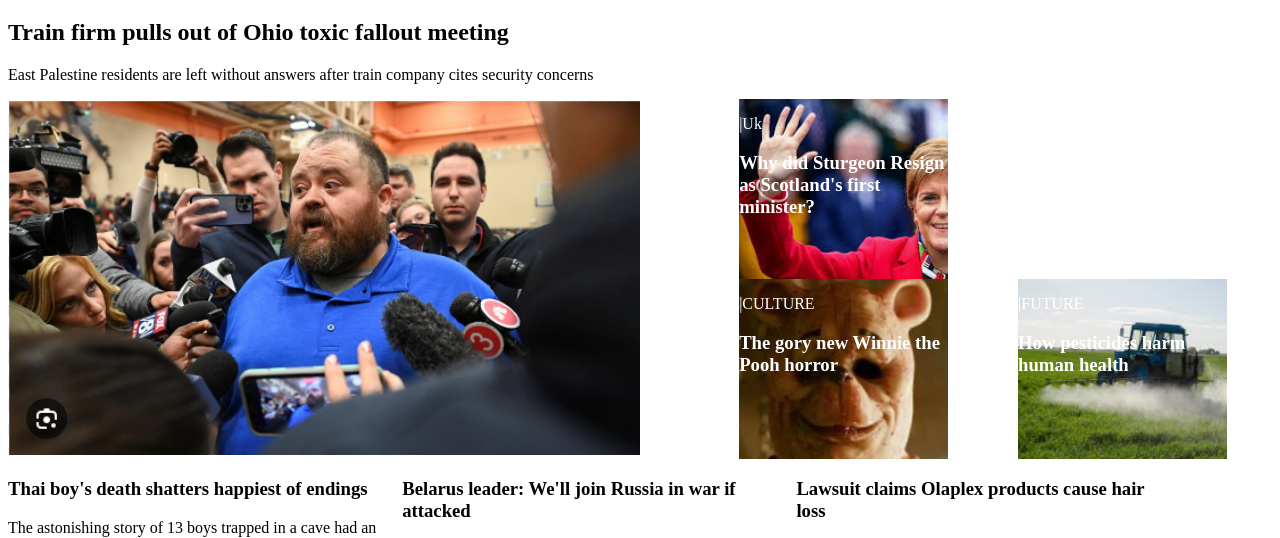
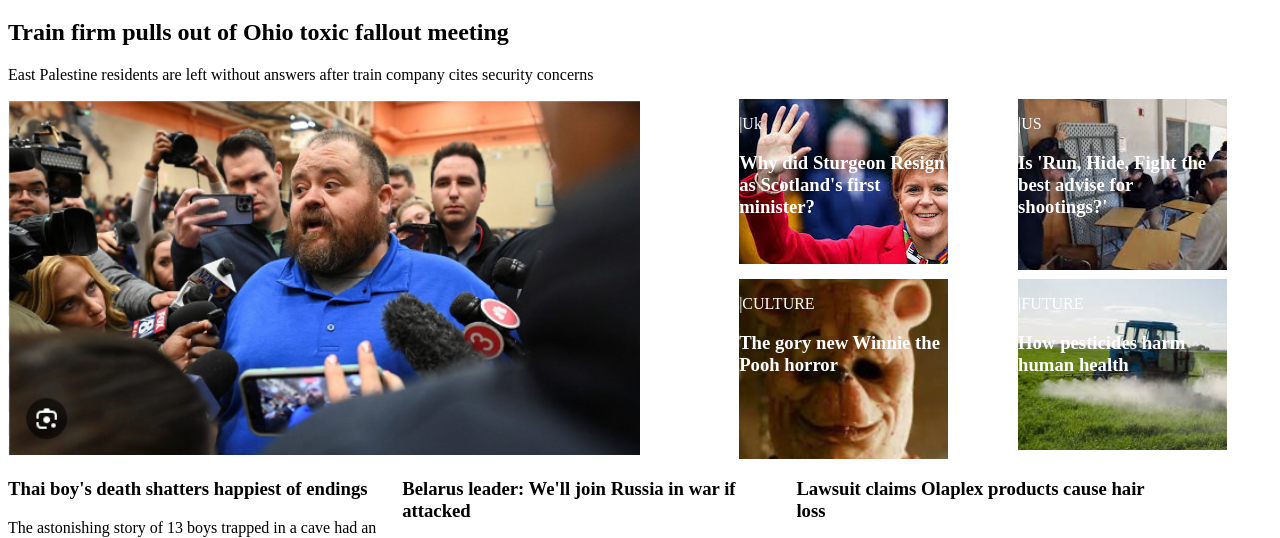
Before and after one commit to SofterEnginuity/BBC, a plain HTML site: page index.html in a window 1280 px wide. Shown: the part 202-740 px from the top of the page. Drawn offline with Linux system fonts and the light colour scheme.

Commit message:
update bg img layout

```diff
--- a/css/main.css
+++ b/css/main.css
@@ -117,19 +117,16 @@ article {
 .mida2 {
     background-image: url("images/scotland.png");
     background-repeat: no-repeat;
-    background-size:cover;
 }
 
 .mida1 {
-    background-image: url("");
+    background-image: url("images/drill.png");
     background-repeat: no-repeat;
-    background-size:cover;
 }
 
 .mida3 {
     background-image: url("images/pest.png");
     background-repeat: no-repeat;
-    background-size:cover;
 }
 
 .mida4 {
```
Also changed, not shown: 1 other file.
